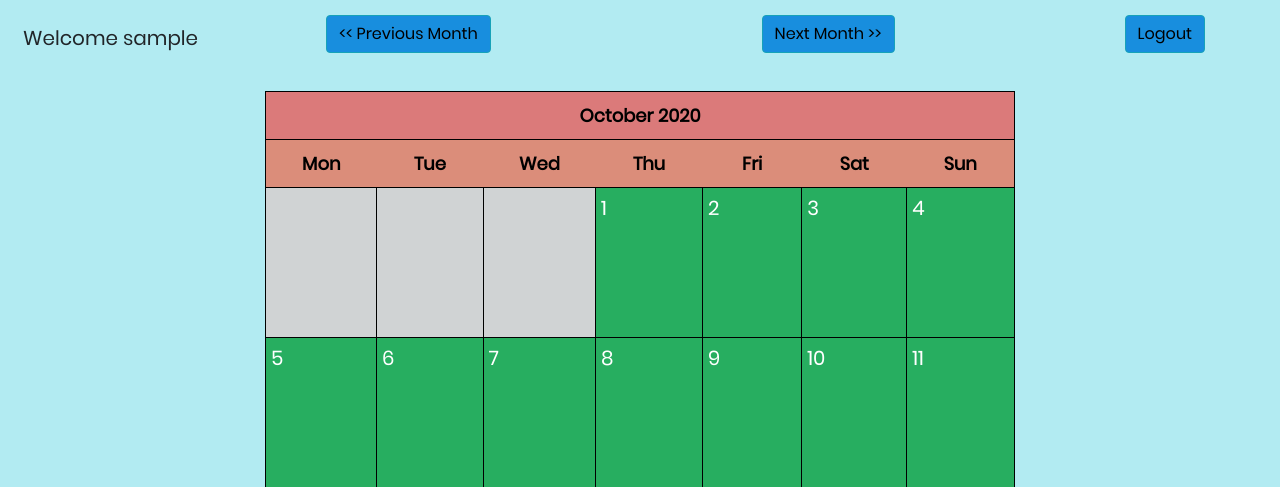
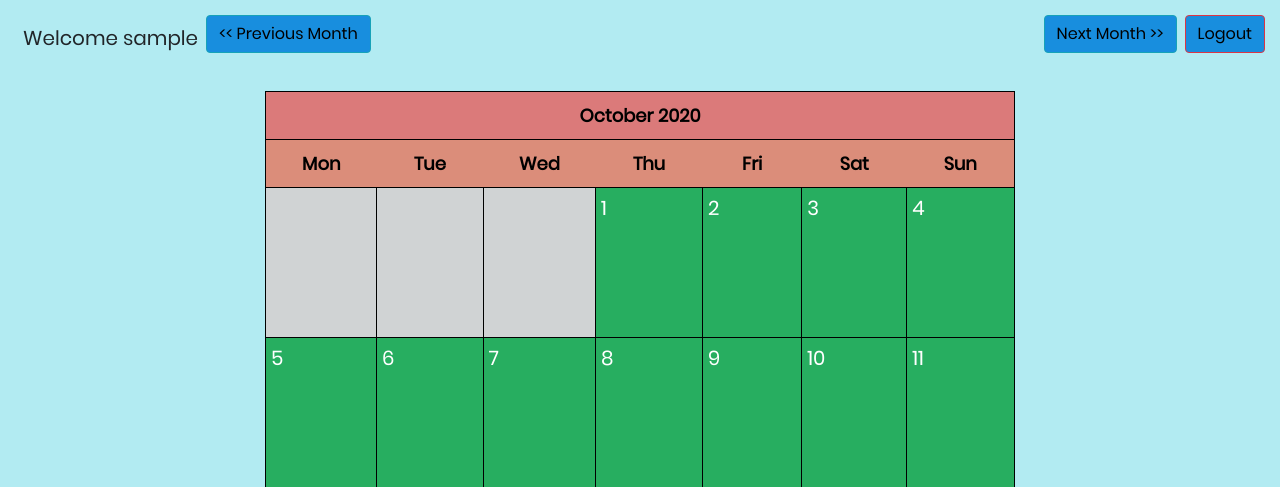
Before and after one commit to anshsrtv/Calendar_App, a Django app: page / in a window 1280 px wide. Shown: the top 487 px of the page. Run offline with Django 3.2, Linux system fonts and the light colour scheme; the visitor is signed in with stand-in values (Sample User, id 1); data that the repository does not hold is empty; some libraries are stand-ins or nearby versions.

Commit message:
deployed minor changes

```diff
--- a/templates/calendar.html
+++ b/templates/calendar.html
@@ -21,9 +21,9 @@
 </head>
 <div class="clearfix">
     <span class="left m-2" style="font-size: 20px;">Welcome {{ request.user }}</span>
-    <a class="btn btn-info right_shift" href="{% url 'logout' %}"> Logout </a>
-	<a class="btn btn-info right_side " href="{% url 'calendarapp:calendar' %}?{{ next_month }} "> Next Month >> </a>
-    <a class="btn btn-info left_side mr-2" href="{% url 'calendarapp:calendar' %}?{{ prev_month }}"> << Previous Month </a>
+    <a class="btn btn-danger right" href="{% url 'logout' %}"> Logout </a>
+	<a class="btn btn-info right mr-2" href="{% url 'calendarapp:calendar' %}?{{ next_month }} "> Next Month >> </a>
+    <a class="btn btn-info left mr-2" href="{% url 'calendarapp:calendar' %}?{{ prev_month }}"> << Previous Month </a>
 
 </div>
 <div class="container-login100" style="color: rgb(0, 0, 0);">
```
